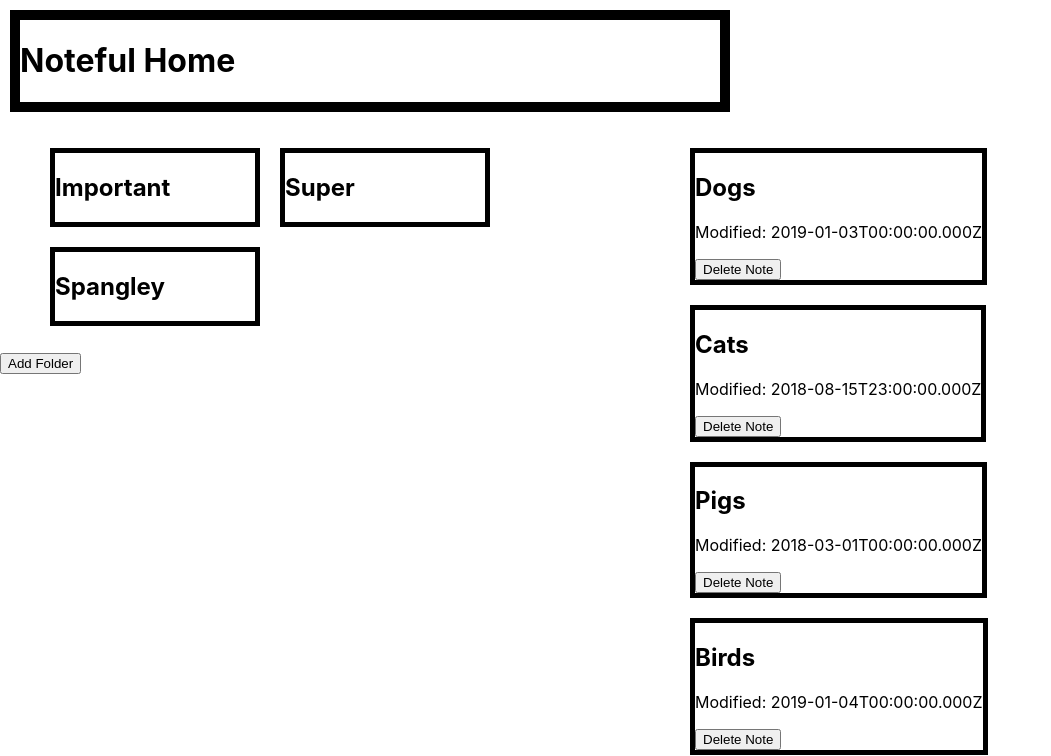
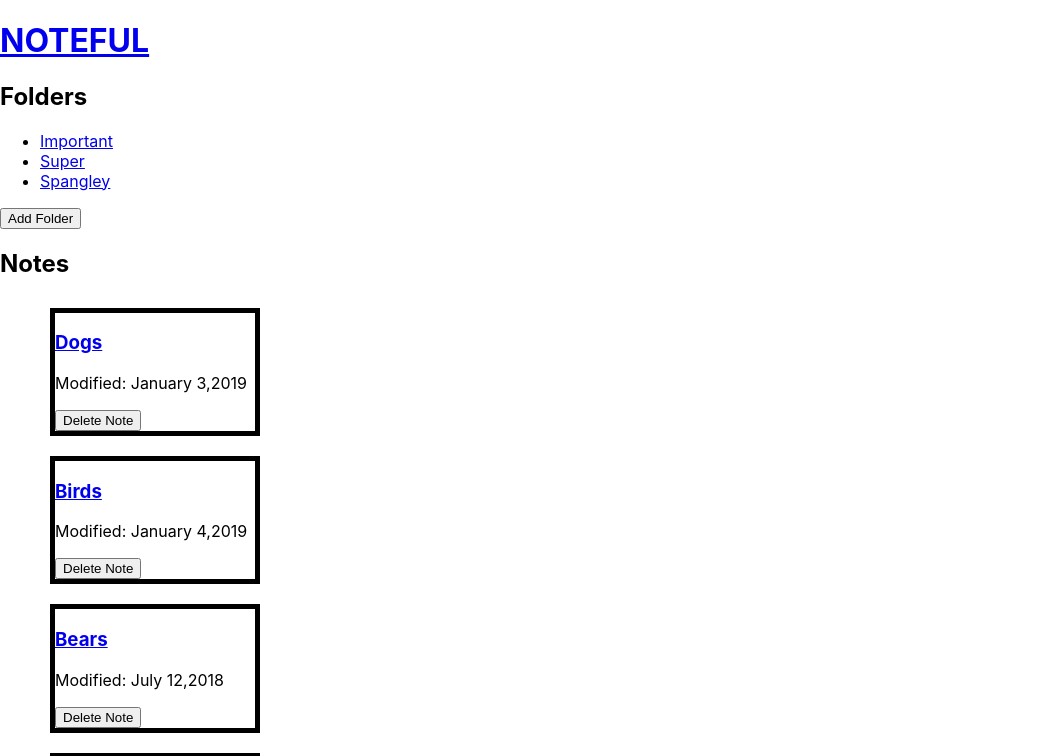
Before and after one commit to ljspiek/noteful_v2, a React (Create React App) app: page /folders/b0715efe-ffaf-11e8-8eb2-f2801f1b9fd1 in a window 1280 px wide. Shown: the top 756 px of the page, without its empty margins (0-1051 px from the left). Built offline with nearby package versions, Linux system fonts and the light colour scheme.

Commit message:
most routes working

```diff
--- a/src/App/App.js
+++ b/src/App/App.js
@@ -1,45 +1,109 @@
 import React,{Component} from 'react';
-import {Route, Link} from 'react-router-dom';
+import {Route, Switch, Link, BrowserRouter} from 'react-router-dom';
 import data from '../dummy-store';
-import NotefullHome from '../notefullHome/notefullHome';
 import NoteList from '../noteCardList/noteList';
 import FolderList from '../folderList/folderList';
 import '../App/App.css';
 
-// console.log(data);
+
 
 
 
 class App extends Component{
-  state= {
-    notes: [],
-    folders: [],
-  }
+  state= data
+
 
 
 
   render(){
+    console.log(this.state)
 
-    //STATE
-    // state ={};
+    return (
+          <BrowserRouter>
+            <div>
+              <header className="app-title">
+                <Link to={'/'}><h1>NOTEFUL</h1></Link>
+              </header>
 
-    //CREATE ROUTES
+              <aside>
+                <Route
+                  exact
+                  path='/'
+                  render={() =>
+                    <FolderList folders={this.state.folders}/>
+                  }
+                />
+                <Route
+                  exact
+                  path='/folders/:folderId'
+                  render={(props) =>
+                  <FolderList folders={this.state.folders} selected={props.match.params.folderId} />
+                }
+                />
+                <Route
+                  exact
+                  path='/notes/:noteId'
+                  render={(props) => {
+                    const selectedFolderId = this.state.notes.find(
+                      note => note.id === props.match.params.noteId).selectedFolderId
+
+                    const selectedFolder = this.state.folders.find(
+                      folder => folder.id === selectedFolderId
+                    )
+                    return (
+                      <FolderList id={selectedFolder.id} name={selectedFolder.name} />
+                    )
+
+                  }}
+                />
+              </aside>
+
+              <main>
+                <Route
+                  exact
+                  path='/'
+                  render={() =>
+                    <NoteList notes={this.state.notes} />
+                  }
+                />
+
+                <Route
+                  exact
+                  path='/folders/:folderId'
+                  render={(props) => {
+                    return(
+                      <NoteList notes={this.state.notes.filter(
+                        note => note.folderId === props.match.params.folderId
+                      )}
+                      />
+                    )
+                  }}
+                />
+
+                <Route
+                  exact
+                  path='/notes/:noteId'
+                  render={(props) => {
+                    const selectedNote = this.state.notes.find(
+                      note => note.id === props.match.params.noteId
+                    )
+                    return (
+                      <NoteList {...selectedNote}/>
+                    )
+                  }}
+                />
+
+              </main>
+                {/* <section className="grid-container"> */}
+                  {/* <FolderList className="folder-area" folders={this.state.folders}/> */}
+                  {/* <NoteList className="note-area"notes={this.state.notes}/>
+                </section> */}
+             </div>
+
+             </BrowserRouter>
+             )
 
 
-    //MAIN RENDER
-    return ( <div>
-              <NotefullHome name="Noteful Home"/>
-                <section className="grid-container">
-                  <FolderList className="folder-area" files={data} />
-                  <NoteList className="note-area"files={data}/>
-                </section>
-             </div>)
-
-    // return (<div>
-    // {/* FOLDER NAVIGATION */}
-    // {/* HEADER FOR NOTEFUL HOME  */}
-    // {/* MAIN CARDS */}
-    // </div>)
 
 
 }
--- a/src/dummy-store.js
+++ b/src/dummy-store.js
@@ -1,5 +1,5 @@
 
-const data =  {
+export default {
   "folders": [
     {
       "id": "b0715efe-ffaf-11e8-8eb2-f2801f1b9fd1",
@@ -115,5 +115,3 @@ const data =  {
     }
   ]
 }
-
-export default data;
--- a/src/folderList/folderList.js
+++ b/src/folderList/folderList.js
@@ -1,26 +1,56 @@
 import React from 'react';
 import FolderCard from '../folderListCard/folderCard'
 import FolderButton from '../folderButton/folderButton'
+import {Link} from 'react-router-dom'
 
-function FolderList(props){
+// function FolderList(props){
 
-    const folderNames=props.files.folders;
-    console.log(folderNames);
+//     const folderNames=props.folders;
+//     console.log(props.folders);
 
+//     return (
+//       <div>
+//       <section className="folderList">
+//         <h2>Folders</h2>
+//         <ul className="folderList">
+//           {folderNames.map(folders =>
+//            <FolderCard
+//            key={folders.id}
+//            id={folders.id}
+//            name={folders.name}/> )}
+//         </ul>
+//       </section>
+//       <FolderButton />
+//       </div>
+//    )
+//   }
+
+class FolderList extends React.Component {
+  render() {
     return (
-      <div>
-      <section className="folderList">
-        <ul className="folderList">
-          {folderNames.map(folders =>
-           <FolderCard
-           key={folders.id}
-           id={folders.id}
-           name={folders.name}/> )}
+      <div className="folderList">
+        <h2>Folders</h2>
+        <ul>
+          {this.props.folders.map((folder) => {
+            const classes = this.props.selected === folder.id
+              ? 'folder selected'
+              : 'folder'
+
+            return (
+              <li key={folder.id}>
+                <Link className={classes} to={`/folders/${folder.id}`}>{folder.name}</Link>
+              </li>
+            )
+          })}
         </ul>
-      </section>
-      <FolderButton />
+        <FolderButton />
       </div>
-   )
+    );
   }
+}
+
+FolderList.defaultProps = {
+  folders: []
+}
 
 export default FolderList;
--- a/src/noteCard/noteCard.js
+++ b/src/noteCard/noteCard.js
@@ -1,18 +1,32 @@
 import React from 'react';
 import NoteCardDetails from '../noteCardDetails/noteCardDetails'
 import './noteCard.css'
+import {Link} from 'react-router-dom'
+
+function formatDate(date) {
+  var monthNames =[
+    "January", "February", "March", "April", "May", "June", "July", "August", "September", "October", "November", "December"
+  ];
+  var day = date.getDate();
+  var monthIndex = date.getMonth();
+  var year = date.getFullYear();
+
+  return monthNames[monthIndex] + ' ' + day + ',' + year;
+}
 
 
 function NoteCard(props){
-  // console.log(props)
+  const modified = formatDate(new Date(props.modified));
+  // console.log(modified);
 
     return (
       <div>
-      <div className="noteCard">
-        <h2>{props.name}</h2>
-        <p>Modified: {props.modified}</p>
+      <li className="noteCard">
+        <Link to={`/notes/${props.id}`}><h3>{props.name}</h3></Link>
+
+        <p>Modified: {modified}</p>
         <button>Delete Note</button>
-      </div>
+      </li>
       {/* <NoteCardDetails content={props.content}/> */}
       </div>
 
--- a/src/noteCardList/noteList.js
+++ b/src/noteCardList/noteList.js
@@ -4,11 +4,12 @@ import NoteCardButton from '../noteCardButton/noteCardButton'
 
 
 function NoteList(props){
-    const notes=props.files.notes;
+    const notes=props.notes;
     console.log(notes)
 
     return (
       <section className="noteList">
+        <h2>Notes</h2>
         <ul>
           {notes.map(note=>
             <NoteCard
--- a/src/notefullHome/notefullHome.css
+++ /dev/null
@@ -1,10 +0,0 @@
-.nhm{
-    display:inline-block;
-    margin:10px;
-    border:10px solid black;
-    box-shadow:0 2px 2 px #ccc;
-    width: 200 px;
-    padding: 20 px;
-    min-width: 700px;
-
-  }
--- a/src/notefullHome/notefullHome.js
+++ /dev/null
@@ -1,15 +0,0 @@
-
-import React from 'react';
-import './notefullHome.css';
-
-
-function NotefullHome(props){
-
-    return (
-      <div className="nhm">
-        <h1>{props.name}</h1>
-      </div>
-   )
-  }
-
-export default NotefullHome;
```
